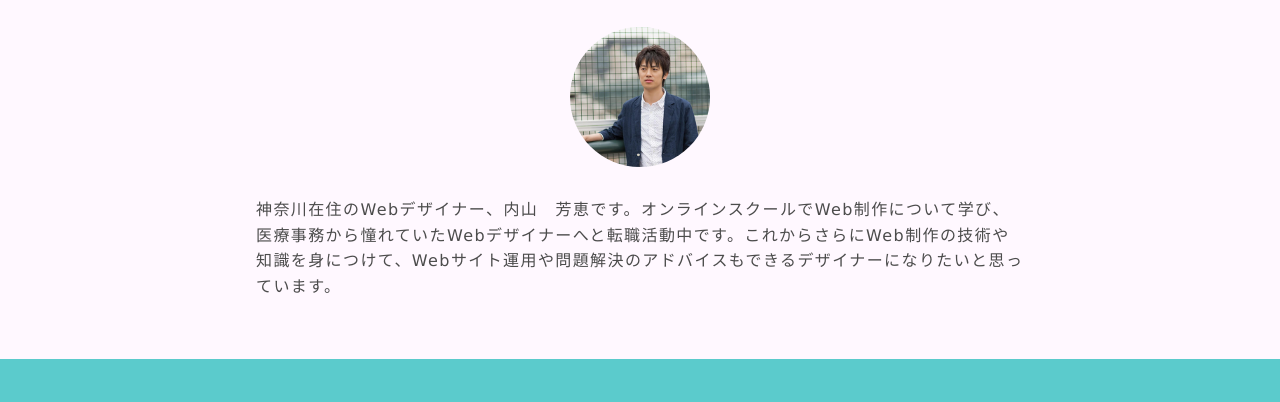
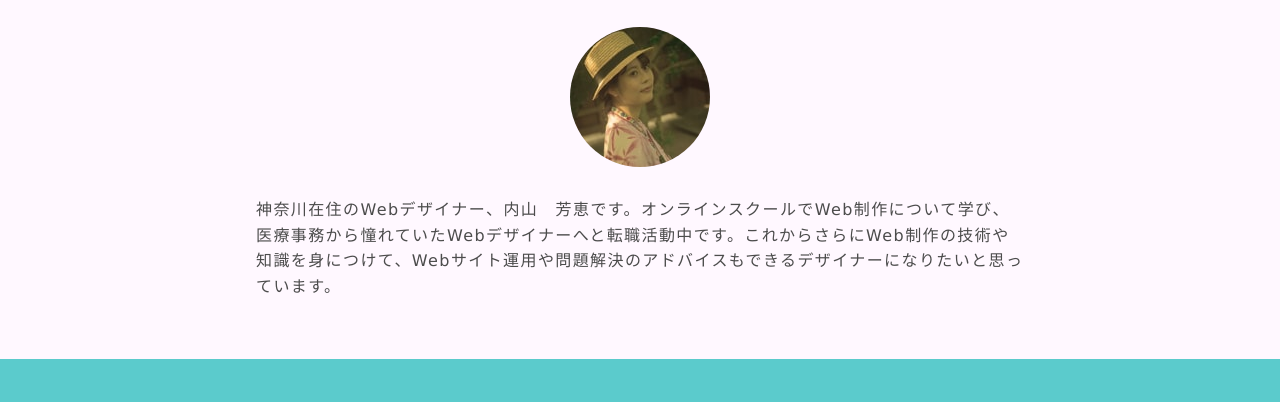
Before and after one commit to usakoruna/usakoruna.github.io, a plain HTML site: page index.html in a window 1280 px wide. Shown: the part 203-605 px from the top of the page. Drawn offline with nearby package versions, Linux system fonts and the light colour scheme.

Commit message:
photo change

```diff
--- a/index.html
+++ b/index.html
@@ -12,7 +12,7 @@
   <body><!--header-->
     <header><a href="#contact" class="button-contact"><i aria-label="お問い合わせ" class="fa fa-envelope-o"></i></a>
       <div class="profile">
-        <h1 class="site-title abel uppercase text-center">Web Designer<span>Yoshie Uchiyama</span></h1><img src="./images/img_profile.jpg" alt="プロフィール写真" width="140" height="140" class="block-center profile-icon">
+        <h1 class="site-title abel uppercase text-center">Web Designer<span>Yoshie Uchiyama</span></h1><img src="./images/IMG_0167-min.jpg" alt="プロフィール写真" width="140" height="140" class="block-center profile-icon">
         <p>神奈川在住のWebデザイナー、内山　芳恵です。オンラインスクールでWeb制作について学び、医療事務から憧れていたWebデザイナーへと転職活動中です。これからさらにWeb制作の技術や知識を身につけて、Webサイト運用や問題解決のアドバイスもできるデザイナーになりたいと思っています。</p>
       </div>
     </header><!--contents-->
```
Also changed, not shown: images/IMG_0167-min.jpg (added).
